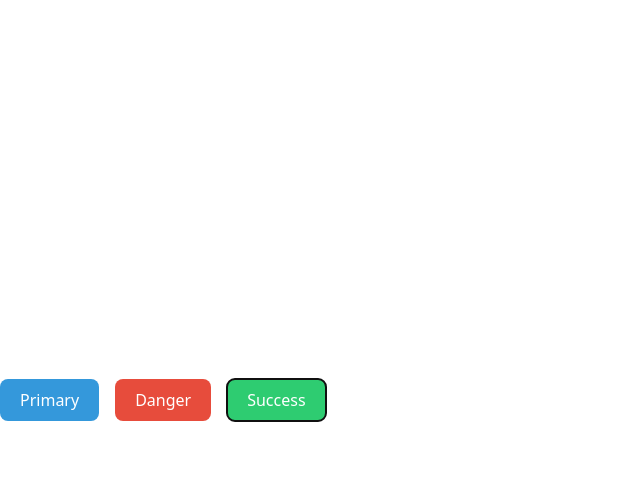
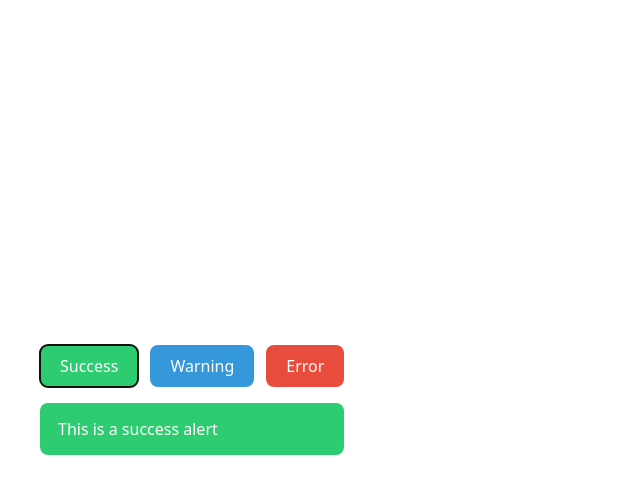
Before and after one commit to MinhKiet05/1_week1_2_Javascript, a React (Vite) app in the folder lab1/: page / in a window 1280 px wide. Both pictures are taken after a click on the button "Success". Shown: the top 494 px of the page, without its empty margins (0-640 px from the left). Built offline with nearby package versions, Linux system fonts and the light colour scheme.

Commit message:
Xong React Bai 3

```diff
--- a/lab1/src/App.css
+++ b/lab1/src/App.css
@@ -0,0 +1,8 @@
+.app {
+  padding: 40px;
+}
+
+.btn-group {
+  display: flex;
+  gap: 12px;
+}
--- a/lab1/src/App.jsx
+++ b/lab1/src/App.jsx
@@ -1,16 +1,31 @@
 import { useState } from 'react'
 import './App.css'
 import Button from './components/Button/Button.jsx';
+import Alert from './components/Alert/Alert.jsx';
 function App() {
-  const [count, setCount] = useState(0)
-
+  const [alertType, setAlertType] = useState(null);
   return (
     <>
-      <div style={{ display: "flex", gap: "16px" }}>
-      <Button type="primary">Primary</Button>
-      <Button type="danger">Danger</Button>
-      <Button type="success">Success</Button>
+      <div className="app">
+      <div className="btn-group">
+        <Button type="success" onClick={() => setAlertType("success")}>
+          Success
+        </Button>
+
+        <Button type="primary" onClick={() => setAlertType("warning")}>
+          Warning
+        </Button>
+
+        <Button type="danger" onClick={() => setAlertType("error")}>
+          Error
+        </Button>
       </div>
+
+      <Alert
+        type={alertType}
+        message={`This is a ${alertType} alert`}
+      />
+    </div>
     </>
   )
 }
--- /dev/null
+++ b/lab1/src/components/alert/Alert.css
@@ -0,0 +1,35 @@
+.alert {
+  padding: 14px 18px;
+  border-radius: 8px;
+  margin-top: 16px;
+  font-weight: 500;
+  color: #fff;
+  animation: fadeIn 0.3s ease;
+}
+
+/* Success */
+.alert-success {
+  background-color: #2ecc71;
+}
+
+/* Warning */
+.alert-warning {
+  background-color: #f39c12;
+}
+
+/* Error */
+.alert-error {
+  background-color: #e74c3c;
+}
+
+/* Animation */
+@keyframes fadeIn {
+  from {
+    opacity: 0;
+    transform: translateY(-6px);
+  }
+  to {
+    opacity: 1;
+    transform: translateY(0);
+  }
+}
--- /dev/null
+++ b/lab1/src/components/alert/Alert.jsx
@@ -0,0 +1,13 @@
+import "./Alert.css";
+
+function Alert({ type, message }) {
+  if (!type) return null;
+
+  return (
+    <div className={`alert alert-${type}`}>
+      {message}
+    </div>
+  );
+}
+
+export default Alert;
--- a/lab1/src/components/button/Button.jsx
+++ b/lab1/src/components/button/Button.jsx
@@ -1,7 +1,10 @@
+import { useState } from 'react';
 import './Button.css';
-export default function Button({ type = "primary", children }) {
+export default function Button({ type = "primary", children, onClick }) {
+  useState();
+
   return (
-    <button className={`btn btn-${type}`}>
+    <button className={`btn btn-${type}`} onClick={onClick}>
       {children}
     </button>
   );
```
Also changed, not shown: 1 other file (tests, documents, lock files or other folders).
